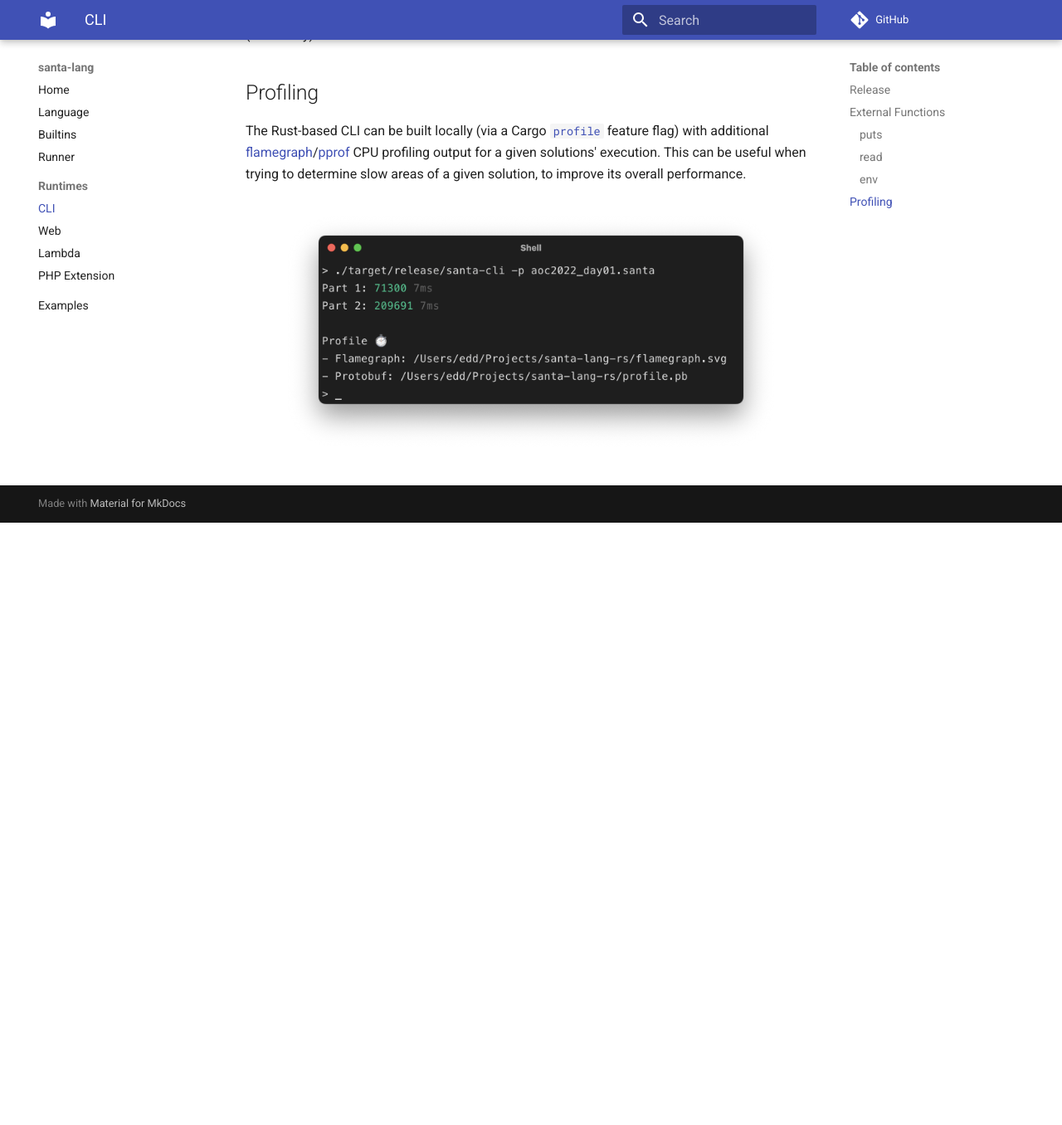
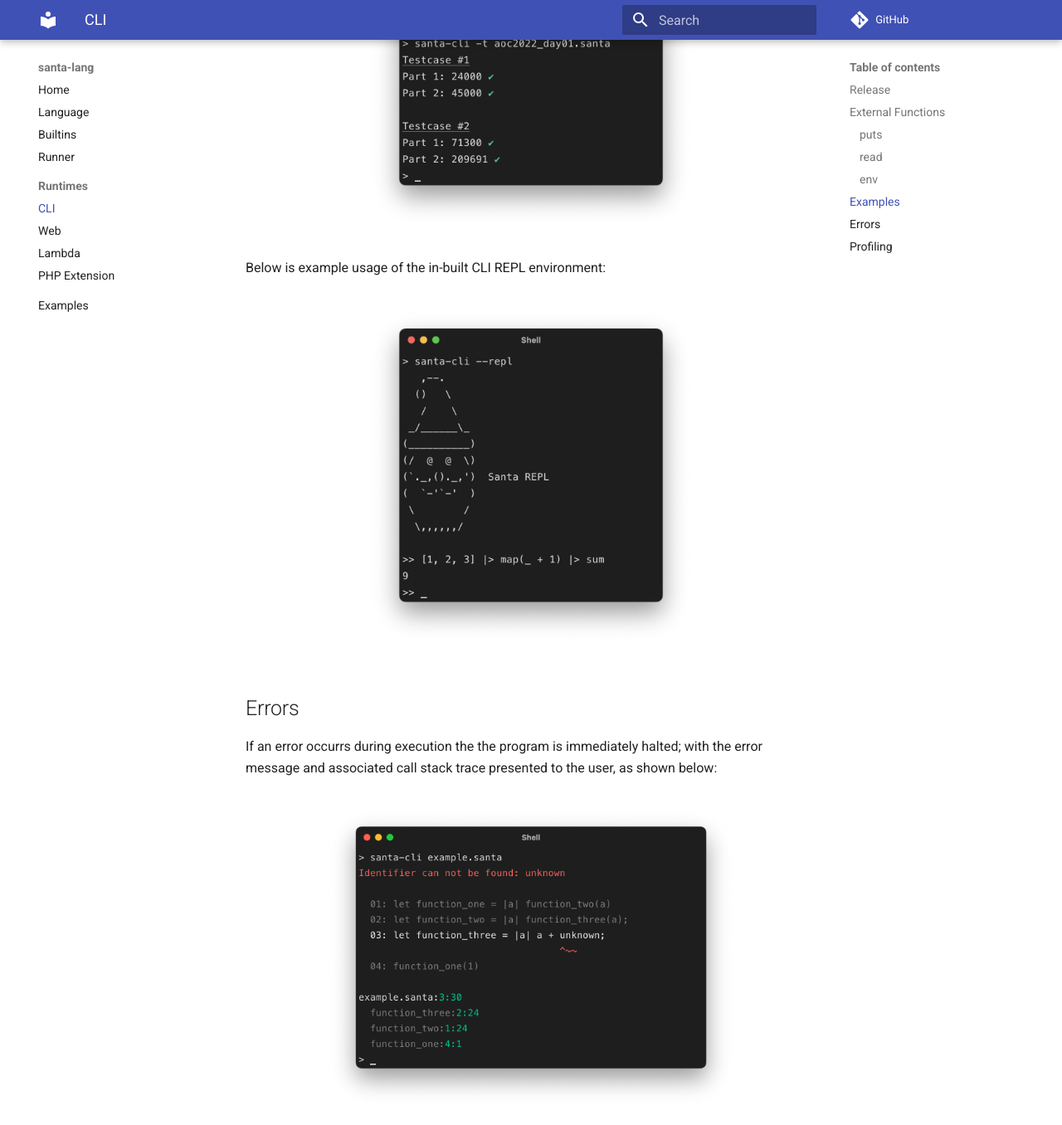
Before and after one commit to eddmann/santa-lang, an MkDocs documentation site: the page built from docs/cli.md, in a window 1280 px wide and 1400 px high, scrolled down 2043 px. Shown: the top 1356 px of the window at 83% size. Built offline with MkDocs 1.6.1 and Material for MkDocs 9.7.7, drawn with Linux system fonts in a browser that asks for light colours; comment, search, counter and statistics services are not loaded; before the commit the page ends 2673 px from its top, so only the background shows below that; some of the changed text lies outside the part shown.

Commit message:
Add CLI errors section

```diff
--- a/docs/cli.md
+++ b/docs/cli.md
@@ -20,10 +20,7 @@ It includes the following functionality:
 
 **Note:** the TypeScript implementation can be accessed via the [GitHub repository](https://github.com/eddmann/santa-lang-ts).
 
-<figure markdown>
-  ![CLI Runner](assets/cli-runner.png){ align="left", width="46%" }
-  ![CLI REPL](assets/cli-repl.png){ align="right", width="46%" }
-</figure>
+> The Apple/Darwin release may require you to remove the _quarantine_ flag from the executable: `xattr -d com.apple.quarantine santa-lang-cli-*-x86_64-apple-darwin`
 
 ## External Functions
 
@@ -82,11 +79,33 @@ env()
 
 (REPL only) Prints the current environment's variables
 
+## Examples
+
+Below is example output for a successful Advent of Code solution and test execution, using the AoC runner:
+
+<figure markdown>
+  ![CLI Runner](assets/cli-runner.png){ width="400" }
+</figure>
+
+Below is example usage of the in-built CLI REPL environment:
+
+<figure markdown>
+  ![CLI REPL](assets/cli-repl.png){ width="400" }
+</figure>
+
+## Errors
+
+If an error occurrs during execution the the program is immediately halted; with the error message and associated call stack trace presented to the user, as shown below:
+
+<figure markdown>
+  ![CLI Errors](assets/cli-errors.png){ width="500" }
+</figure>
+
 ## Profiling
 
 The Rust-based CLI can be built locally (via a Cargo [`profile`](https://github.com/eddmann/santa-lang-rs/blob/main/runtime/cli/Cargo.toml#L26) feature flag) with additional [flamegraph](https://github.com/tikv/pprof-rs#flamegraph)/[pprof](https://github.com/tikv/pprof-rs#use-with-pprof) CPU profiling output for a given solutions' execution.
 This can be useful when trying to determine slow areas of a given solution, to improve its overall performance.
 
 <figure markdown>
-  ![CLI Profiler](assets/cli-profiler.png){ width="600" }
+  ![CLI Profiler](assets/cli-profiler.png){ width="500" }
 </figure>
```
Also changed, not shown: docs/index.md (+7 -5 lines), docs/assets/cli-errors.png (added).
